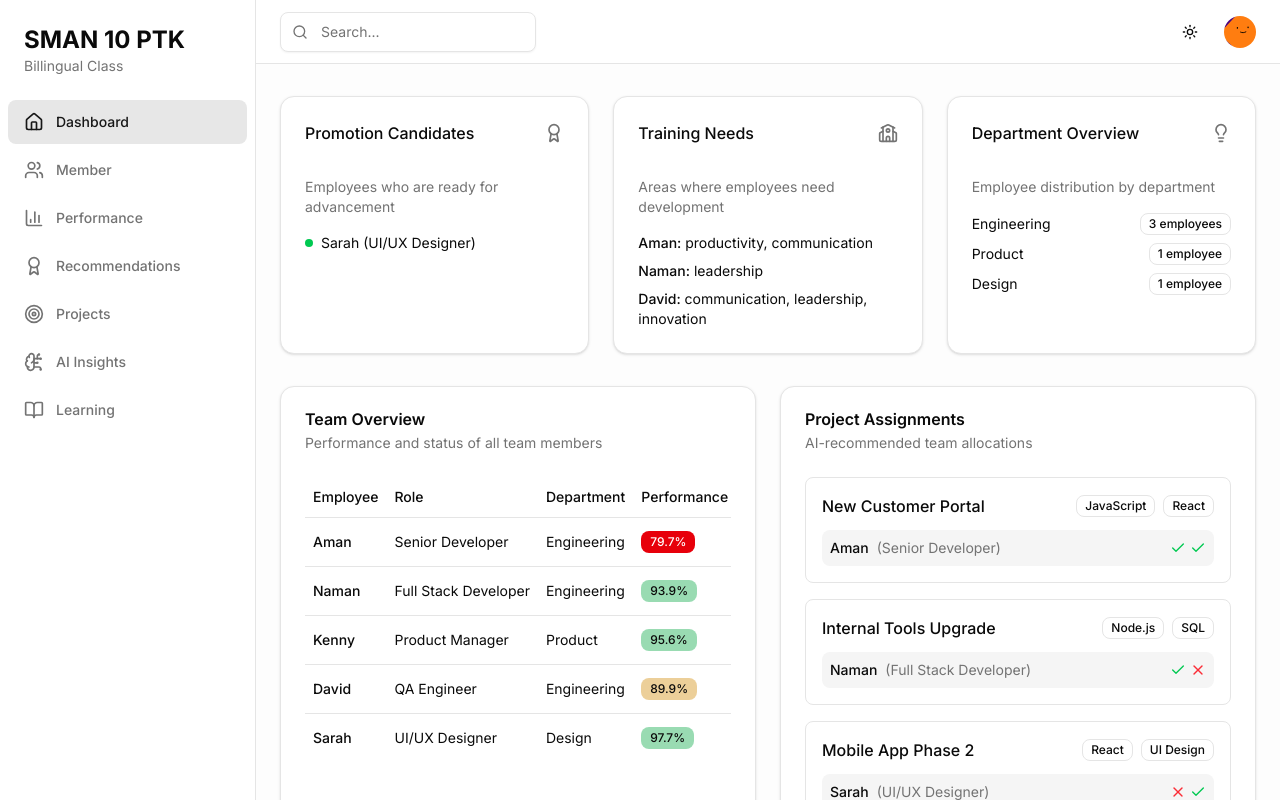
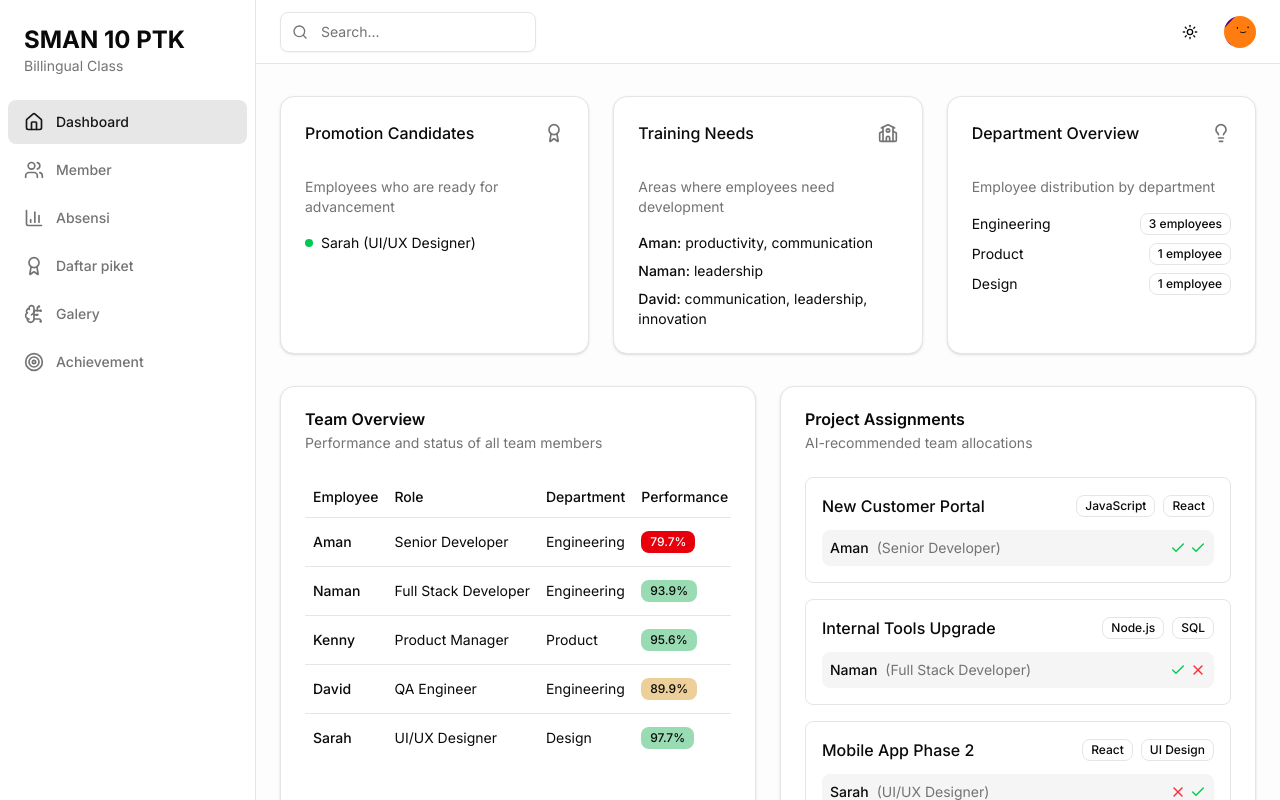
Before and after one commit to TwentyCloff/employee, a Next.js app: page / in a window 1280 px wide. Shown: the top 800 px of the page. Built offline with nearby package versions, Linux system fonts and the light colour scheme.

Commit message:
Update SideNav.jsx

```diff
--- a/components/dashboard/SideNav.jsx
+++ b/components/dashboard/SideNav.jsx
@@ -18,11 +18,12 @@ export function SideNav() {
   const navItems = [
     { label: 'Dashboard', href: '/', icon: Home },
     { label: 'Member', href: '/employees', icon: Users },
-    { label: 'Performance', href: '/performance', icon: BarChart3 },
-    { label: 'Recommendations', href: '/recommendations', icon: Award },
-    { label: 'Projects', href: '/projects', icon: Target },
-    { label: 'AI Insights', href: '/insights', icon: BrainCircuit },
-    { label: 'Learning', href: '/learning', icon: BookOpen }
+    { label: 'Absensi', href: '/performance', icon: BarChart3 },
+    { label: 'Daftar piket', href: '/recommendations', icon: Award },
+    { label: 'Galery', href: '/insights', icon: BrainCircuit },
+    { label: 'Achievement', href: '/projects', icon: Target },
+    //{ label: 'gg', href: '/learning', icon: BookOpen }
+    //{ label: '', href: '/projects', icon: Target },
   ];
 
   return (
```
